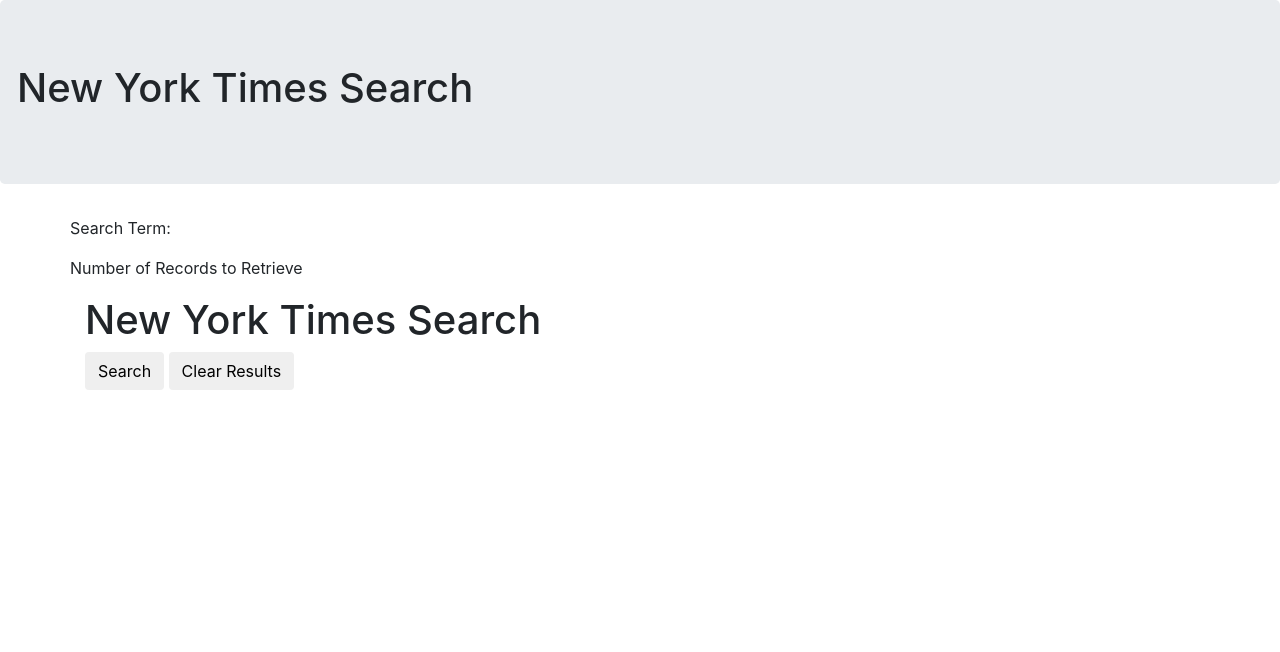
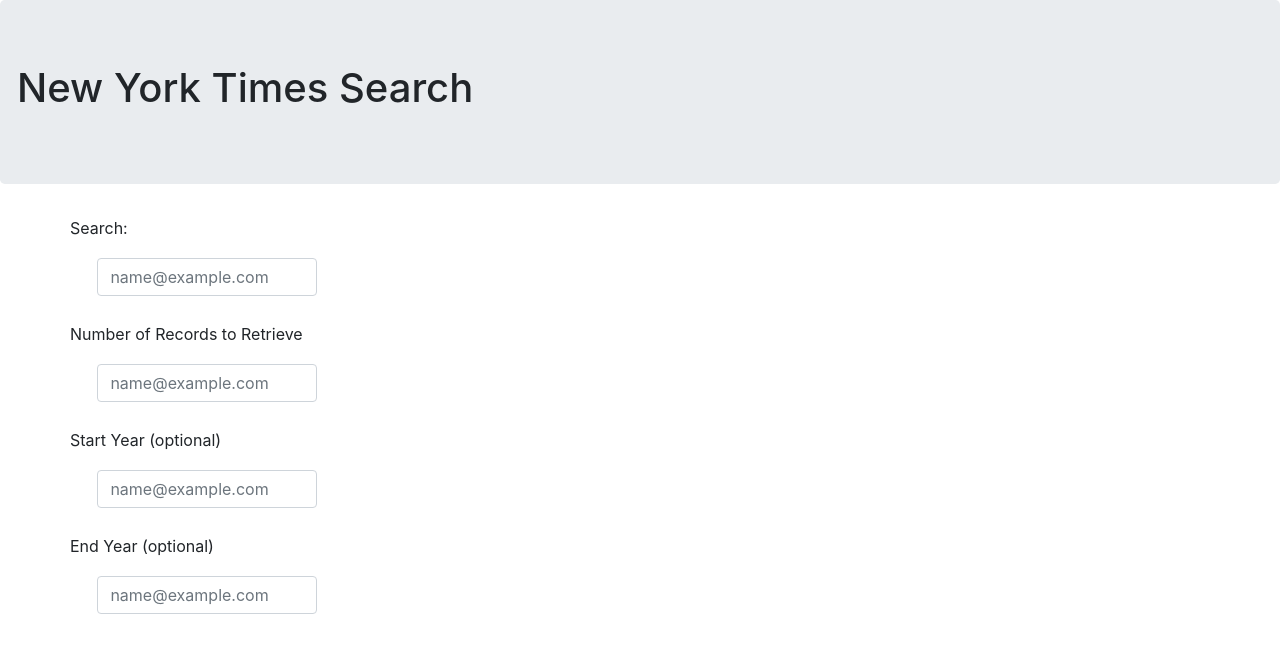
Before and after one commit to GeoffreyHanson/NYTsearch, a plain HTML site: page index.html in a window 1280 px wide. Drawn offline with nearby package versions, Linux system fonts and the light colour scheme.

Commit message:
html changes

```diff
--- a/assets/css/style.css
+++ b/assets/css/style.css
@@ -2,3 +2,16 @@
     text-align: center;
     align-content: center;
 }
+
+.form-control {
+    width: 80% !important;
+    margin: 10px auto;
+    align-content: center;
+
+}
+
+exampleFormControlInput1 {
+    width: 80% !important;
+    margin: 10px auto;
+    align-content: center;
+}
--- a/index.html
+++ b/index.html
@@ -20,18 +20,39 @@
 </div>
 
 <div class="container">
-    <div class="row">
-        <p>Search Term: </p>
+    <div class="row col-xs-10">
+        <div class="form-group searchTerm">
+            <label for="exampleFormControlInput1">Search: </label>
+            <input type="email" class="form-control" id="exampleFormControlInput1" placeholder="name@example.com">
+          </div>
     </div>
-    <div class="row">
-        <p>Number of Records to Retrieve</p>
+    <div class="row col-xs-10">
+        <div class="form-group records">
+            <label for="exampleFormControlInput1">Number of Records to Retrieve </label>
+            <input type="email" class="form-control" id="exampleFormControlInput2" placeholder="name@example.com">
+          </div>
+    </div>
+    <div class="row col-xs-10">
+        <div class="form-group startYear">
+            <label for="exampleFormControlInput1">Start Year (optional) </label>
+            <input type="email" class="form-control" id="exampleFormControlInput3" placeholder="name@example.com">
+          </div>
+    </div>
+    <div class="row col-xs-10">
+        <div class="form-group endYear">
+            <label for="exampleFormControlInput1">End Year (optional) </label>
+            <input type="email" class="form-control" id="exampleFormControlInput4" placeholder="name@example.com">
+          </div>
+    </div>
+    <div class="container searchResults">
 
     </div>
-    <header class="wrapper">
+
+    <!-- <header class="wrapper">
         <h1>New York Times Search</h1>
     </header>
     <button class="btn" id="submit">Search</button>
-    <button class="btn" id="clear">Clear Results</button>
+    <button class="btn" id="clear">Clear Results</button> -->
 </div>
 
 </body>
```
